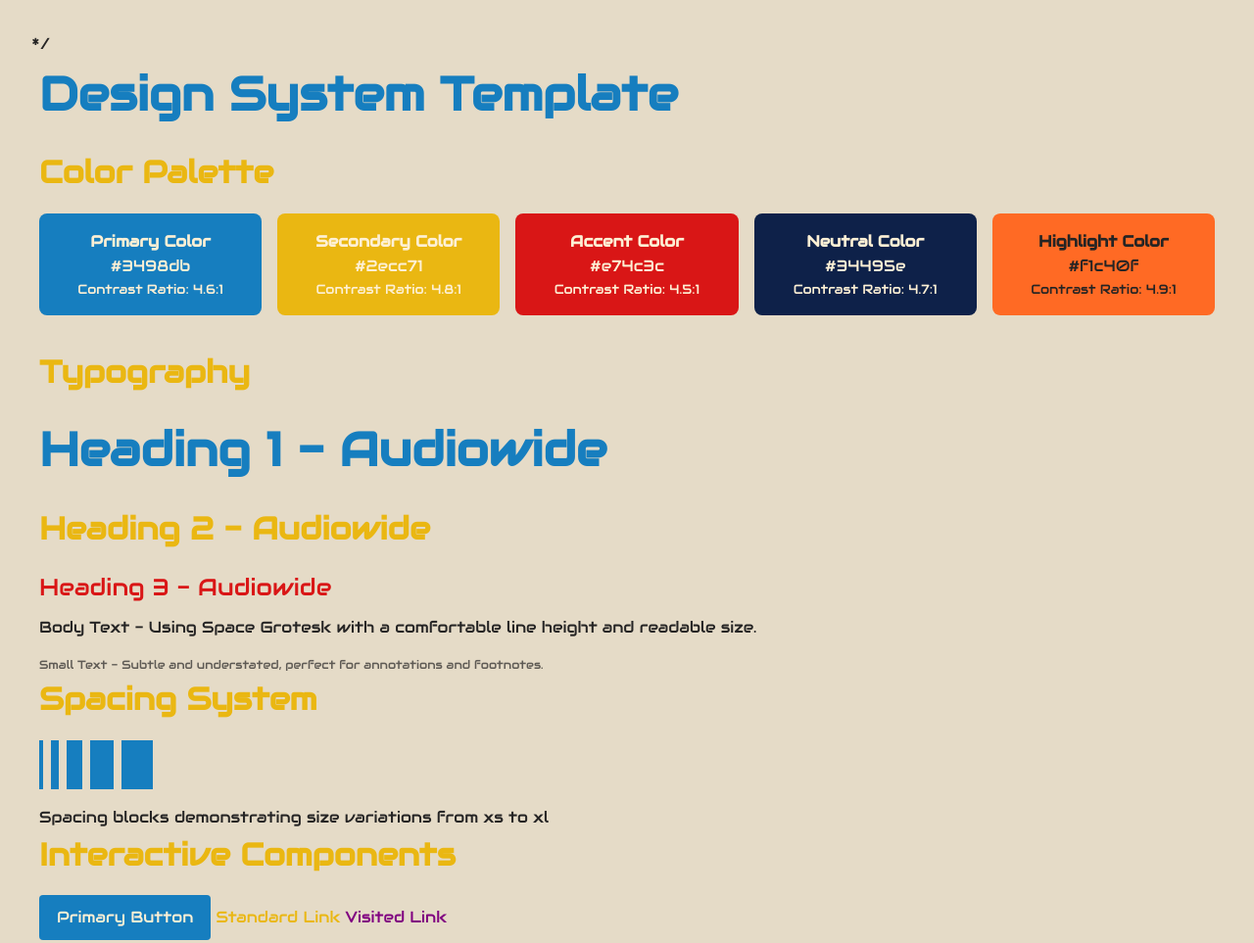
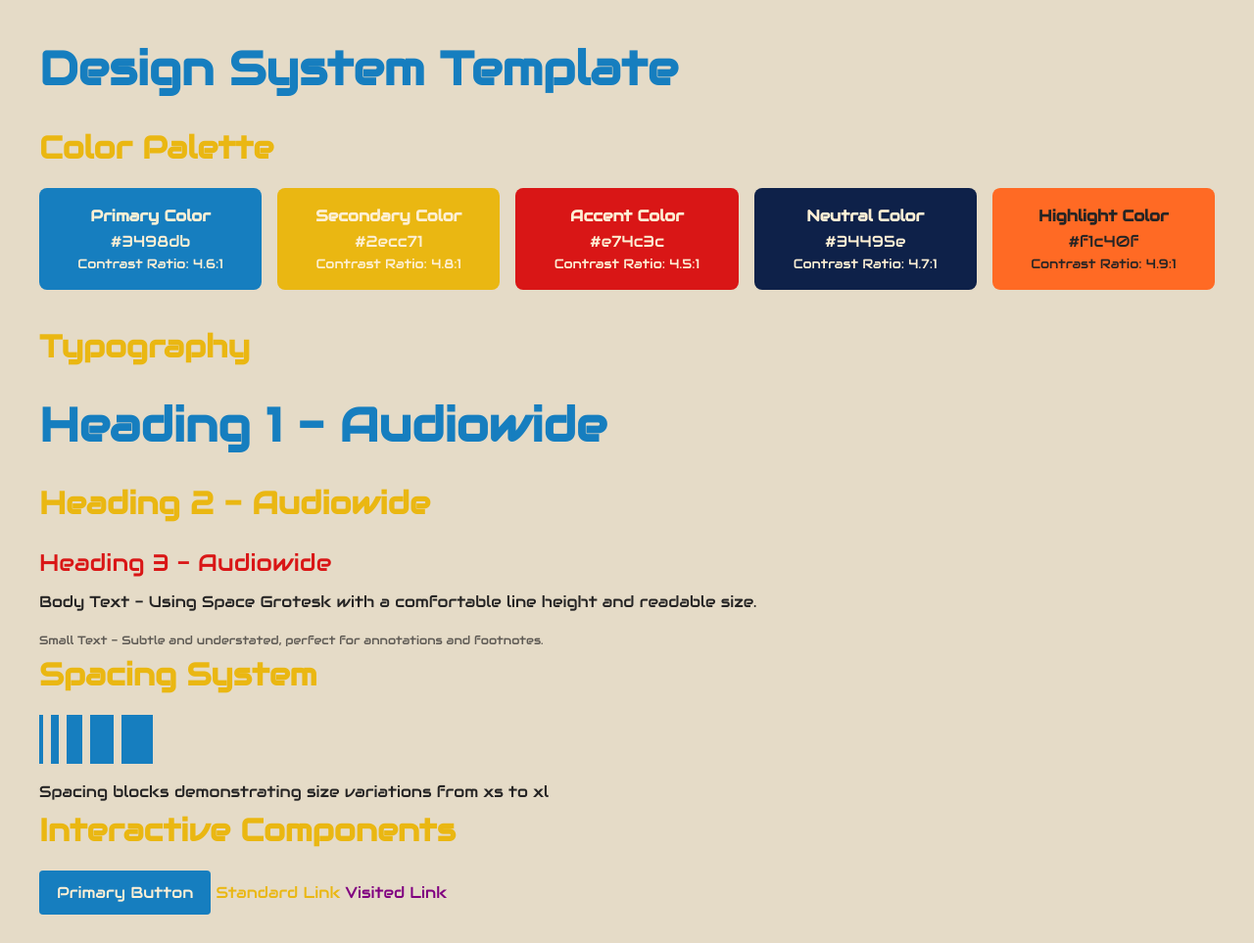
Before and after one commit to Abester686/Abester686.github.io, a plain HTML site: page midterm/design-system.html in a window 1280 px wide. Shown: the whole page at 98% size. Drawn offline with Linux system fonts and the light colour scheme; a web font is replaced by a local one.

Commit message:
Update design-system.html

```diff
--- a/midterm/design-system.html
+++ b/midterm/design-system.html
@@ -6,7 +6,7 @@
     <title>Design System Template</title>
             <link rel="preconnect" href="https://fonts.googleapis.com">
             <link rel="preconnect" href="https://fonts.gstatic.com" crossorigin>
-            <link href="https://fonts.googleapis.com/css2?family=Audiowide&family=Oi&display=swap" rel="stylesheet"> */
+            <link href="https://fonts.googleapis.com/css2?family=Audiowide&family=Oi&display=swap" rel="stylesheet">
 
     <style>
         /* CSS Reset and Base Styles */
```
